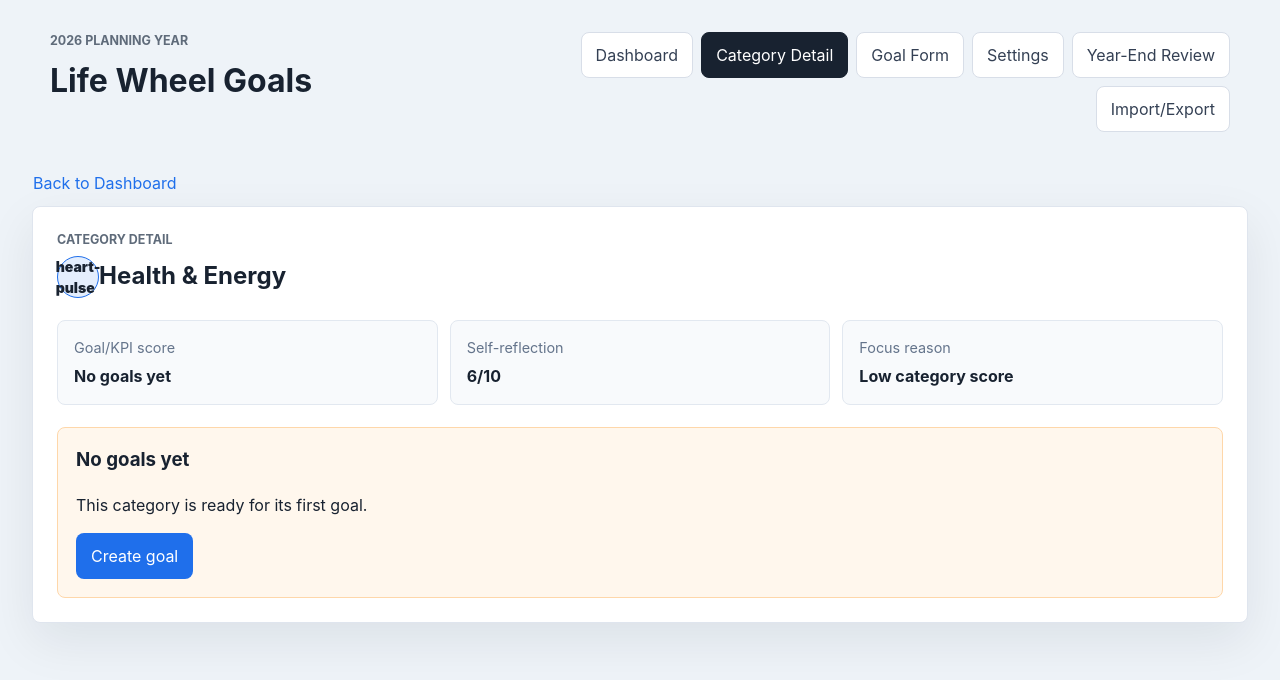
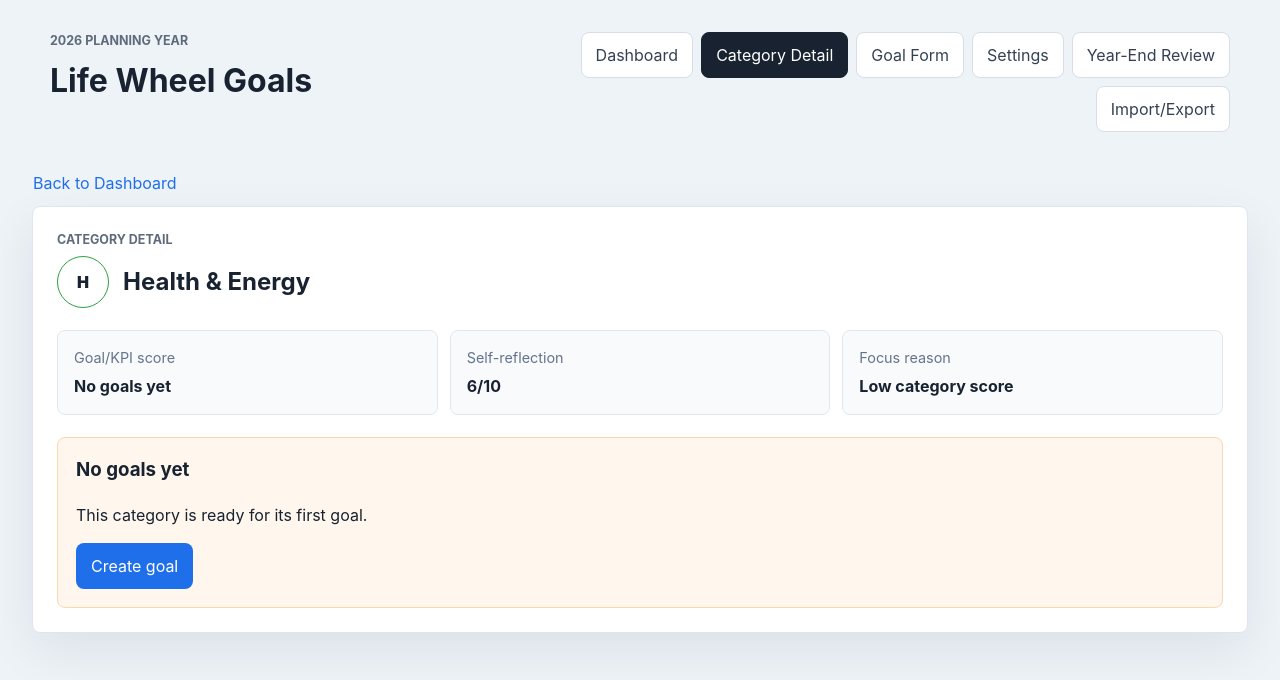
Before and after one commit to mk5wym6ykf-prog/codex_sandbox, a React (Vite) app: page / in a window 1280 px wide. Both pictures are taken after a click on the button 1058 px from the left and 568 px from the top of the page. Shown: the top 680 px of the page. Built offline with nearby package versions, Linux system fonts and the light colour scheme.

Commit message:
Match category detail markers

```diff
--- a/src/App.css
+++ b/src/App.css
@@ -399,9 +399,20 @@ select {
   width: 42px;
 }
 
+.category-icon.no-goals {
+  background: #ffffff;
+}
+
 .category-icon.large {
-  font-size: 0.88rem;
-  vertical-align: middle;
+  font-size: 1rem;
+  height: 52px;
+  width: 52px;
+}
+
+.category-detail-title {
+  align-items: center;
+  display: flex;
+  gap: 14px;
 }
 
 .category-main {
--- a/src/App.tsx
+++ b/src/App.tsx
@@ -381,6 +381,7 @@ function CategoryRow({
     categoryScore?.goalKpiScore === null || categoryScore === undefined
       ? "No goals yet"
       : `${formatScore(categoryScore.goalKpiScore)}/10`;
+  const hasNoGoalScore = categoryScore?.goalKpiScore === null || categoryScore === undefined;
   const categoryStyle = {
     "--category-color": category.color,
     "--category-progress": `${Math.max(0, Math.min(displayScore, 10)) * 10}%`,
@@ -394,7 +395,11 @@ function CategoryRow({
       style={categoryStyle}
       type="button"
     >
-      <span aria-hidden="true" className="category-icon" title={category.icon}>
+      <span
+        aria-hidden="true"
+        className={hasNoGoalScore ? "category-icon no-goals" : "category-icon"}
+        title={category.icon}
+      >
         {getCategoryGlyph(category.icon)}
       </span>
       <span className="category-main">
@@ -543,9 +548,14 @@ function CategoryDetail({
       <div className="content-panel">
         <div className="section-heading">
           <p className="eyebrow">Category Detail</p>
-          <h2 id="category-title">
-            <span aria-hidden="true" className="category-icon large">
-              {category.icon}
+          <h2 className="category-detail-title" id="category-title">
+            <span
+              aria-hidden="true"
+              className="category-icon large no-goals"
+              style={{ "--category-color": category.color } as CSSProperties}
+              title={category.icon}
+            >
+              {getCategoryGlyph(category.icon)}
             </span>
             {category.name}
           </h2>
```
Also changed, not shown: 1 other file (tests, documents, lock files or other folders).
